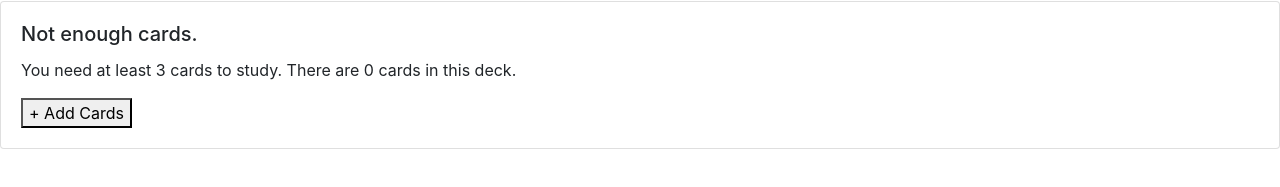
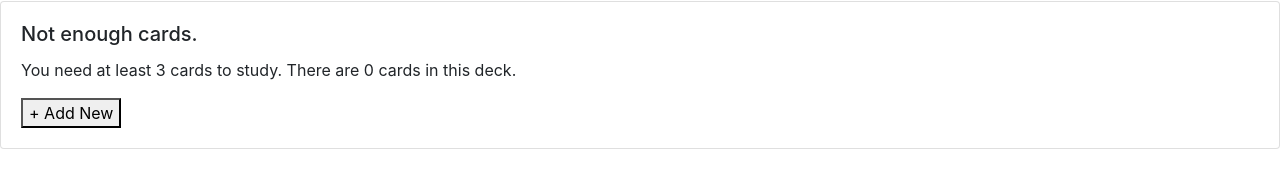
Before and after one commit to Kiineo/Super-Final-Flashcards, a React (Create React App) app: page /decks/1/study in a window 1280 px wide. Shown: the part 119-306 px from the top of the page. Built offline with nearby package versions, Linux system fonts and the light colour scheme; no server answers; a web font is replaced by a local one.

Commit message:
Update Study.js

```diff
--- a/src/Study/Study.js
+++ b/src/Study/Study.js
@@ -2,13 +2,10 @@ import React, { useState, useEffect } from "react";
 import { readDeck } from "../utils/api";
 import {
   BrowserRouter as Router,
-  Route,
   Link,
-  Switch,
   useHistory,
-  useLocation,
-  useRouteMatch,
   useParams,
+  NavLink,
 } from "react-router-dom";
 
 function Study() {
@@ -25,18 +22,18 @@ function Study() {
   let [cardIndex, setCardIndex] = useState(0);
   const [show, setShow] = useState(true);
 
-  //const { path, url, params: {deckId} } = useRouteMatch();
-
   function flipHandler() {
     if (side) {
       setSide(false);
       setShow(!show);
     } else {
       setSide(true);
+      setShow(!show);
     }
   }
 
   function nextHandler() {
+    setSide(true);
     setCardIndex(cardIndex + 1);
     setShow(!show);
     if (cardIndex >= deck.cards.length - 1) {
@@ -45,17 +42,11 @@ function Study() {
           "Restart cards?\nClick 'cancel' to return to the home page"
         )
       ) {
-        //window.location.replace(`/decks/${deckId}/study`)
         history.go(0);
       } else {
-        //window.location.replace(`/`)
         history.push("/");
       }
     }
-  }
-
-  function addBtnHandler() {
-    alert("hello");
   }
 
   useEffect(() => {
@@ -89,7 +80,9 @@ function Study() {
               cards in this deck.
             </p>
 
-            <button onClick={addBtnHandler}>+ Add Cards</button>
+            <NavLink to={`/decks/${deckId}/cards/new`}>
+              <button>+ Add New</button>
+            </NavLink>
           </div>
         </div>
       </div>
```
